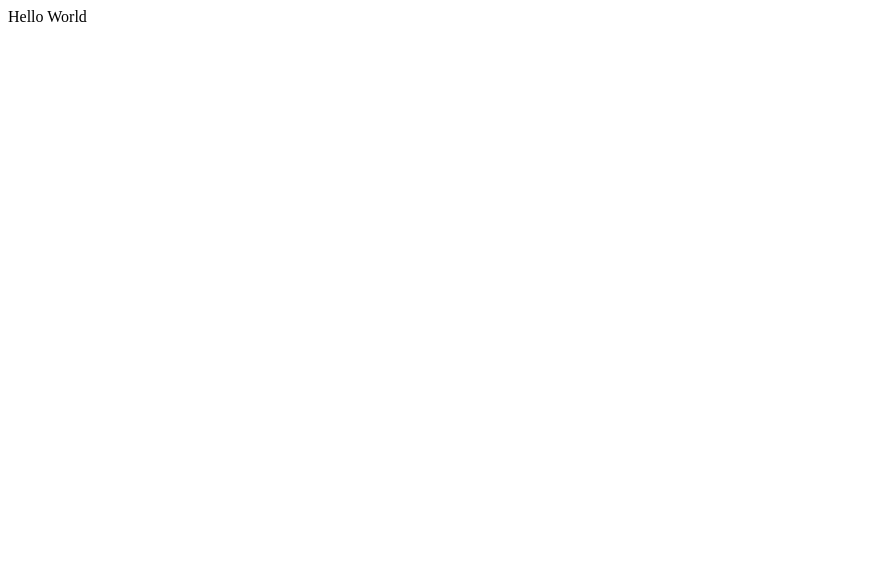
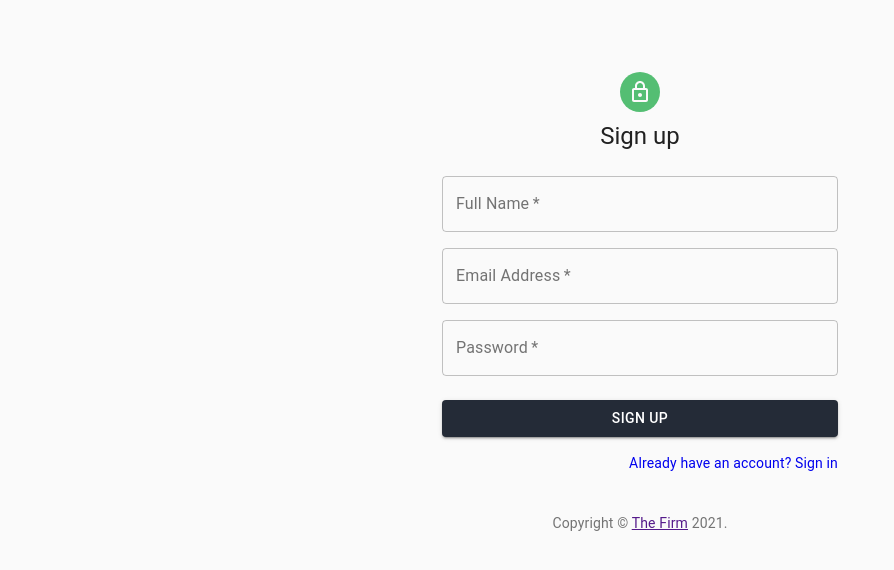
Before and after one commit to itsnitinr/mern-ecommerce, a React (Create React App) app in the folder frontend/: page /signup in a window 1280 px wide. Shown: the top 570 px of the page, without its empty margins (0-894 px from the left). Built offline with nearby package versions, Linux system fonts and the light colour scheme.

Commit message:
Build signup and signin pages

```diff
--- a/frontend/src/App.js
+++ b/frontend/src/App.js
@@ -1,5 +1,21 @@
+import { BrowserRouter, Switch, Route } from 'react-router-dom';
+import { ThemeProvider } from '@material-ui/core';
+
+import SignupPage from './pages/sign-up/SignupPage.component';
+import SigninPage from './pages/sign-in/SigninPage.component';
+import theme from './theme';
+
 const App = () => {
-  return <div>Hello World</div>;
+  return (
+    <BrowserRouter>
+      <ThemeProvider theme={theme}>
+        <Switch>
+          <Route path="/signup" component={SignupPage} />
+          <Route path="/signin" component={SigninPage} />
+        </Switch>
+      </ThemeProvider>
+    </BrowserRouter>
+  );
 };
 
 export default App;
--- /dev/null
+++ b/frontend/src/pages/sign-in/SigninPage.component.jsx
@@ -0,0 +1,90 @@
+import { Link } from 'react-router-dom';
+import Avatar from '@material-ui/core/Avatar';
+import Button from '@material-ui/core/Button';
+import CssBaseline from '@material-ui/core/CssBaseline';
+import TextField from '@material-ui/core/TextField';
+import Grid from '@material-ui/core/Grid';
+import Box from '@material-ui/core/Box';
+import LockOutlinedIcon from '@material-ui/icons/LockOutlined';
+import Typography from '@material-ui/core/Typography';
+import Container from '@material-ui/core/Container';
+import useStyles from './SigninPage.sytles';
+
+function Copyright() {
+  return (
+    <Typography variant="body2" color="textSecondary" align="center">
+      {'Copyright © '}
+      <Link color="inherit" href="http://thefirm.dev/">
+        The Firm
+      </Link>{' '}
+      {new Date().getFullYear()}
+      {'.'}
+    </Typography>
+  );
+}
+
+export default function SignIn() {
+  const classes = useStyles();
+
+  return (
+    <Container component="main" maxWidth="xs">
+      <CssBaseline />
+      <div className={classes.paper}>
+        <Avatar className={classes.avatar}>
+          <LockOutlinedIcon />
+        </Avatar>
+        <Typography component="h1" variant="h5">
+          Sign in
+        </Typography>
+        <form className={classes.form} noValidate>
+          <TextField
+            variant="outlined"
+            margin="normal"
+            required
+            fullWidth
+            id="email"
+            label="Email Address"
+            name="email"
+            autoComplete="email"
+            autoFocus
+          />
+          <TextField
+            variant="outlined"
+            margin="normal"
+            required
+            fullWidth
+            name="password"
+            label="Password"
+            type="password"
+            id="password"
+            autoComplete="current-password"
+          />
+          <Button
+            type="submit"
+            fullWidth
+            variant="contained"
+            color="primary"
+            className={classes.submit}
+          >
+            Sign In
+          </Button>
+          <Grid container>
+            <Grid item xs>
+              <Link href="#" variant="body2">
+                Forgot password?
+              </Link>
+            </Grid>
+            <Grid item>
+              <Link to="/signup" className={classes.link}>
+                Don't have an account? Sign Up
+              </Link>
+            </Grid>
+          </Grid>
+        </form>
+      </div>
+      <Box mt={8}>
+        <Copyright />
+      </Box>
+    </Container>
+  );
+}
--- /dev/null
+++ b/frontend/src/pages/sign-in/SigninPage.sytles.jsx
@@ -0,0 +1,26 @@
+import { makeStyles } from '@material-ui/core/styles';
+
+const useStyles = makeStyles((theme) => ({
+  paper: {
+    marginTop: theme.spacing(8),
+    display: 'flex',
+    flexDirection: 'column',
+    alignItems: 'center',
+  },
+  avatar: {
+    margin: theme.spacing(1),
+    backgroundColor: theme.palette.secondary.main,
+  },
+  form: {
+    width: '100%', // Fix IE 11 issue.
+    marginTop: theme.spacing(1),
+  },
+  submit: {
+    margin: theme.spacing(3, 0, 2),
+  },
+  link: {
+    textDecoration: 'none',
+  },
+}));
+
+export default useStyles;
--- /dev/null
+++ b/frontend/src/pages/sign-up/SignupPage.component.jsx
@@ -0,0 +1,99 @@
+import { Link } from 'react-router-dom';
+import Avatar from '@material-ui/core/Avatar';
+import Button from '@material-ui/core/Button';
+import CssBaseline from '@material-ui/core/CssBaseline';
+import TextField from '@material-ui/core/TextField';
+import Grid from '@material-ui/core/Grid';
+import Box from '@material-ui/core/Box';
+import LockOutlinedIcon from '@material-ui/icons/LockOutlined';
+import Typography from '@material-ui/core/Typography';
+import Container from '@material-ui/core/Container';
+import useStyles from './SignupPage.styles';
+
+function Copyright() {
+  return (
+    <Typography variant="body2" color="textSecondary" align="center">
+      {'Copyright © '}
+      <Link color="inherit" href="http://thefirm.dev/">
+        The Firm
+      </Link>{' '}
+      {new Date().getFullYear()}
+      {'.'}
+    </Typography>
+  );
+}
+
+export default function SignUp() {
+  const classes = useStyles();
+
+  return (
+    <Container component="main" maxWidth="xs">
+      <CssBaseline />
+      <div className={classes.paper}>
+        <Avatar className={classes.avatar}>
+          <LockOutlinedIcon />
+        </Avatar>
+        <Typography component="h1" variant="h5">
+          Sign up
+        </Typography>
+        <form className={classes.form} noValidate>
+          <Grid container spacing={2}>
+            <Grid item xs={12}>
+              <TextField
+                variant="outlined"
+                required
+                fullWidth
+                id="name"
+                label="Full Name"
+                name="name"
+                autoComplete="name"
+              />
+            </Grid>
+            <Grid item xs={12}>
+              <TextField
+                variant="outlined"
+                required
+                fullWidth
+                id="email"
+                label="Email Address"
+                name="email"
+                autoComplete="email"
+              />
+            </Grid>
+            <Grid item xs={12}>
+              <TextField
+                variant="outlined"
+                required
+                fullWidth
+                name="password"
+                label="Password"
+                type="password"
+                id="password"
+                autoComplete="current-password"
+              />
+            </Grid>
+          </Grid>
+          <Button
+            type="submit"
+            fullWidth
+            variant="contained"
+            color="primary"
+            className={classes.submit}
+          >
+            Sign Up
+          </Button>
+          <Grid container justify="flex-end">
+            <Grid item>
+              <Link to="/signin" className={classes.link}>
+                Already have an account? Sign in
+              </Link>
+            </Grid>
+          </Grid>
+        </form>
+      </div>
+      <Box mt={5}>
+        <Copyright />
+      </Box>
+    </Container>
+  );
+}
--- /dev/null
+++ b/frontend/src/pages/sign-up/SignupPage.styles.jsx
@@ -0,0 +1,26 @@
+import { makeStyles } from '@material-ui/core/styles';
+
+const useStyles = makeStyles((theme) => ({
+  paper: {
+    marginTop: theme.spacing(8),
+    display: 'flex',
+    flexDirection: 'column',
+    alignItems: 'center',
+  },
+  avatar: {
+    margin: theme.spacing(1),
+    backgroundColor: theme.palette.secondary.main,
+  },
+  form: {
+    width: '100%', // Fix IE 11 issue.
+    marginTop: theme.spacing(3),
+  },
+  submit: {
+    margin: theme.spacing(3, 0, 2),
+  },
+  link: {
+    textDecoration: 'none',
+  },
+}));
+
+export default useStyles;
--- /dev/null
+++ b/frontend/src/theme.js
@@ -0,0 +1,14 @@
+import { createMuiTheme } from '@material-ui/core';
+
+const theme = createMuiTheme({
+  palette: {
+    primary: {
+      main: '#242B37',
+    },
+    secondary: {
+      main: '#54be73',
+    },
+  },
+});
+
+export default theme;
```
Also changed, not shown: frontend/package.json (+8 -0 lines), 2 other files (tests, documents, lock files or other folders).
